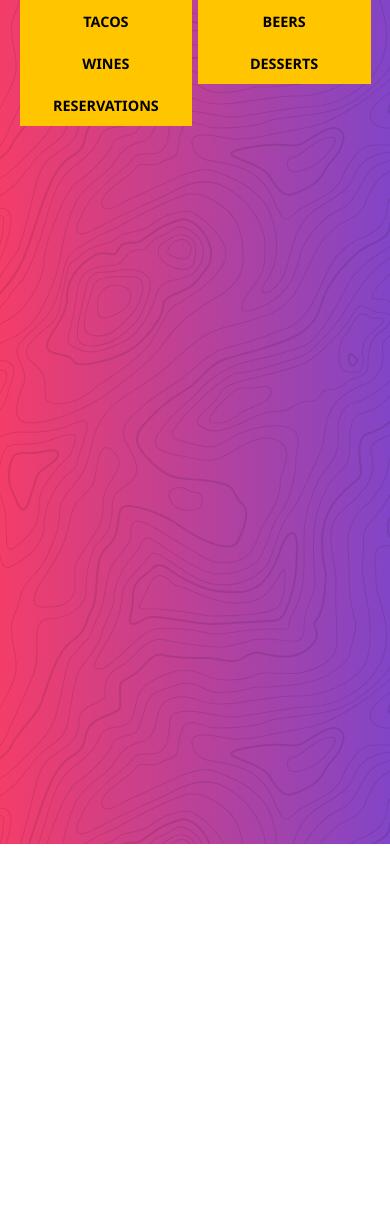
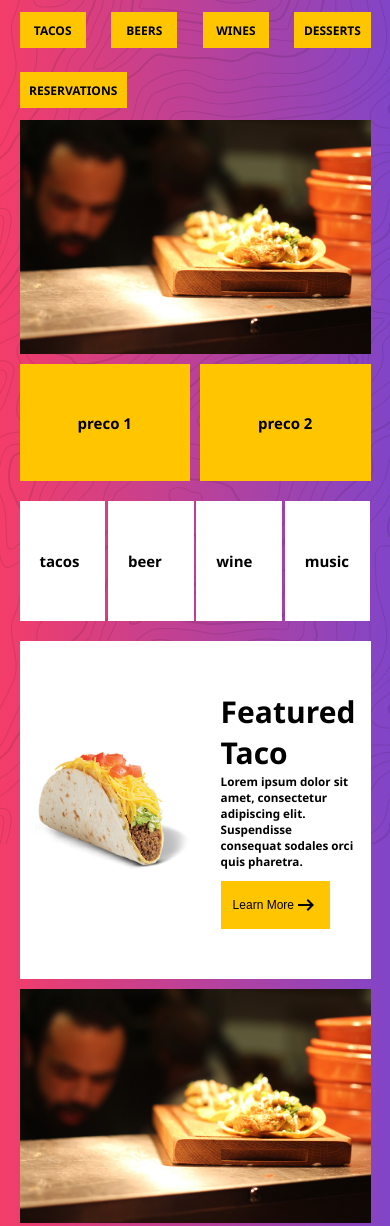
Before and after one commit to ruandqm/typescript, a plain HTML site: page 4.2/index.html in a window 390 px wide. Shown: the top 1226 px of the page. Before the commit the page ends 844 px from the top, so only its background shows below. Drawn offline with nearby package versions, Linux system fonts and the light colour scheme.

Commit message:
4.2 finished

```diff
--- a/4.2/assets/style.css
+++ b/4.2/assets/style.css
@@ -28,18 +28,124 @@ main {
 }
 
 .navItems>li {
-    flex: 0 0 12em;
+    flex: 0 0 17vw;
     background-color: #ffc600;
     font-size: 1.2em;
     font-weight: 700;
     text-transform: uppercase;
     text-align: center;
     padding: 0.8em;
-    /*  margin: calc(3% / 4); */
+    margin: 1em 0;
 }
 
-@media screen and (max-width: 600px) {
-    body {
-        font-size: 12px;
+.highlights {
+    display: grid;
+    grid-template-columns: 4fr 3fr;
+    grid-template-areas: "banner price1"
+        "banner price2";
+    gap: 1em;
+}
+
+.highlights>img {
+    width: 50vw;
+}
+
+.highlights>article {
+    background-color: #ffc600;
+    display: flex;
+    align-items: center;
+    justify-content: center;
+}
+
+.resources {
+    display: flex;
+    flex-wrap: wrap;
+    justify-content: space-between;
+}
+
+.resources>article {
+    background-color: #fff;
+    padding: 5em 2em;
+    flex: 0 0 22vw;
+    margin: 2em 0;
+}
+
+.taco {
+    background-color: #fff;
+    padding: 5em;
+    display: flex;
+    justify-content: center;
+    align-items: center;
+}
+
+.taco>img {
+    width: 20vw;
+    margin-right: 3em
+}
+
+.description>h2 {
+    font-size: 3em;
+}
+
+.description>button {
+    padding: 1em;
+    font-size: 1.2em;
+    background-color: #ffc600;
+    margin-top: 1em;
+    border: none;
+    display: flex;
+    align-items: center;
+}
+
+.gallery {
+    display: grid;
+    margin: 1em auto;
+    grid-template-rows: 1fr 1fr;
+    grid-template-columns: 1fr 1fr 1fr;
+    gap: 1em;
+}
+
+.gallery>img {
+    width: 100%;
+}
+
+@media screen and (max-width: 1100px) {
+    .taco>img {
+        width: 40vw;
     }
 }
+
+@media screen and (max-width: 900px) {
+    .gallery {
+        display: flex;
+        flex-direction: column;
+        justify-content: center;
+    }
+
+    .gallery>img {
+        width: 90vw;
+    }
+}
+
+@media screen and (max-width: 800px) {
+    .highlights>img {
+        width: 90vw;
+    }
+
+    .highlights {
+        grid-template-columns: 1fr 1fr;
+        grid-template-rows: 4fr 2fr;
+        grid-template-areas: "banner banner"
+            "price1 price2";
+    }
+}
+
+@media screen and (max-width: 700px) {
+    body {
+        font-size: 10px;
+    }
+
+    .taco>img {
+        width: 40vw;
+    }
+}
--- a/4.2/index.html
+++ b/4.2/index.html
@@ -5,6 +5,8 @@
     <meta charset="UTF-8">
     <meta http-equiv="X-UA-Compatible" content="IE=edge">
     <meta name="viewport" content="width=device-width, initial-scale=1.0">
+    <link rel="stylesheet"
+        href="https://fonts.googleapis.com/css2?family=Material+Symbols+Outlined:opsz,wght,FILL,GRAD@20..48,100..700,0..1,-50..200" />
     <link rel="stylesheet" href="./assets/style.css">
     <title>Layout Training</title>
 </head>
@@ -23,6 +25,47 @@
                     </ul>
                 </nav>
             </header>
+            <section class="highlights">
+                <img style="grid-area: banner;" src="./assets/img/taco.jpg" alt="taco restaurant">
+                <article style="grid-area: price1;">
+                    <h2>preco 1</h2>
+                </article>
+                <article style="grid-area: price2;">
+                    <h2>preco 2</h2>
+                </article>
+            </section>
+            <section class="resources">
+                <article>
+                    <h2>tacos</h2>
+                </article>
+                <article>
+                    <h2>beer</h2>
+                </article>
+                <article>
+                    <h2>wine</h2>
+                </article>
+                <article>
+                    <h2>music</h2>
+                </article>
+            </section>
+            <section class="taco"><img src="./assets/img/queso-taco.png" alt="taco">
+                <div class="description">
+                    <h2>Featured Taco</h2>
+                    <h3>Lorem ipsum dolor sit amet, consectetur adipiscing elit.</h3>
+                    <h3>Suspendisse consequat sodales orci quis pharetra.</h3>
+                    <button class="button">Learn More <span class="material-symbols-outlined">
+                            arrow_right_alt
+                        </span></button>
+                </div>
+            </section>
+            <section class="gallery">
+                <img src="./assets/img/taco.jpg" alt="">
+                <img src="./assets/img/taco.jpg" alt="">
+                <img src="./assets/img/taco.jpg" alt="">
+                <img src="./assets/img/taco.jpg" alt="">
+                <img src="./assets/img/taco.jpg" alt="">
+                <img src="./assets/img/taco.jpg" alt="">
+            </section>
         </main>
 
 
```
